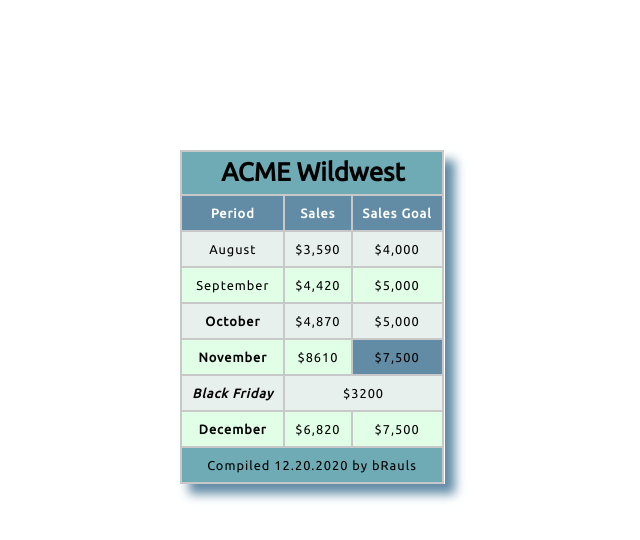
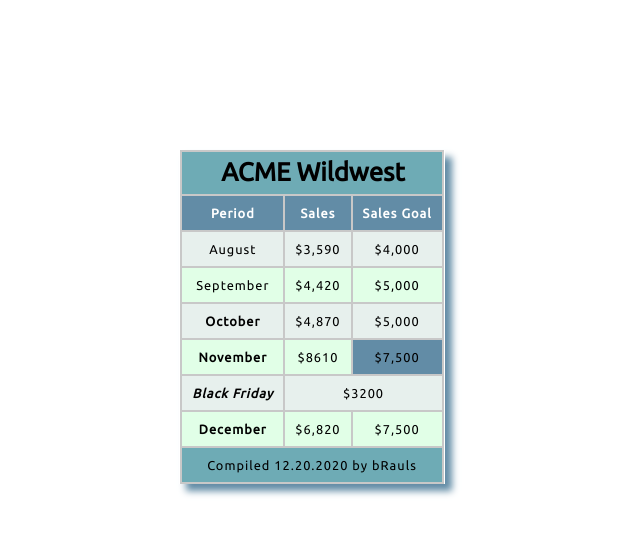
Before and after one commit to ajorgensen5/ajorgensen5.github.io, a PHP site: page /assignments/lesson-8/tablebuild.html in a window 1280 px wide. Shown: the top 540 px of the page, without its empty margins (328-968 px from the left). Run offline with PHP 8.4, Linux system fonts and the light colour scheme.

Commit message:
last push

```diff
--- a/assignments/lesson-8/minimal-table.css
+++ b/assignments/lesson-8/minimal-table.css
@@ -13,7 +13,7 @@ html {
 }
 
 body {
-    box-shadow: 10px 10px 10px #628ca6;
+    box-shadow: 7px 7px 7px #628ca6;
     max-width: 266px;
      border-collapse: collapse;
 
```
